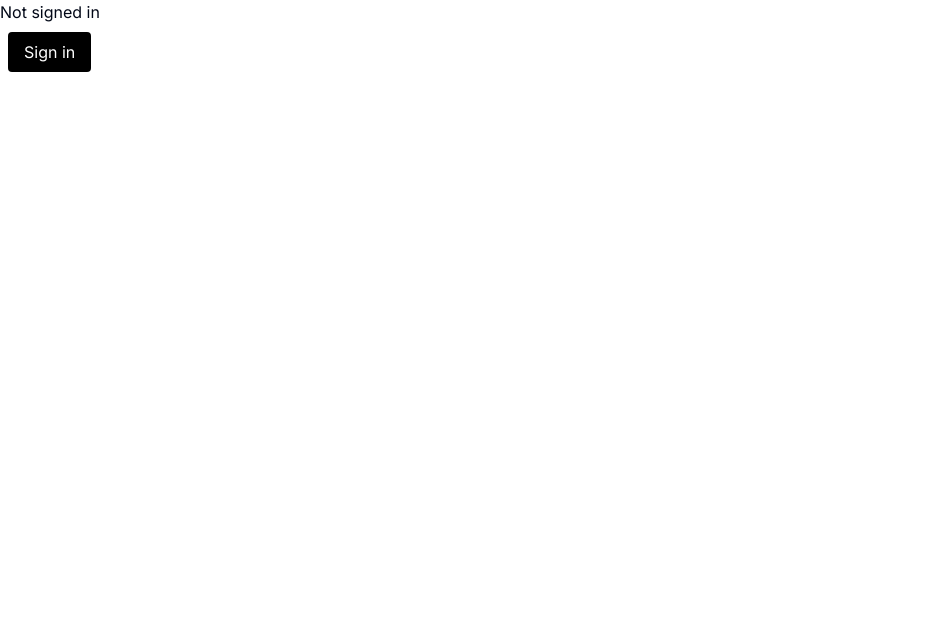
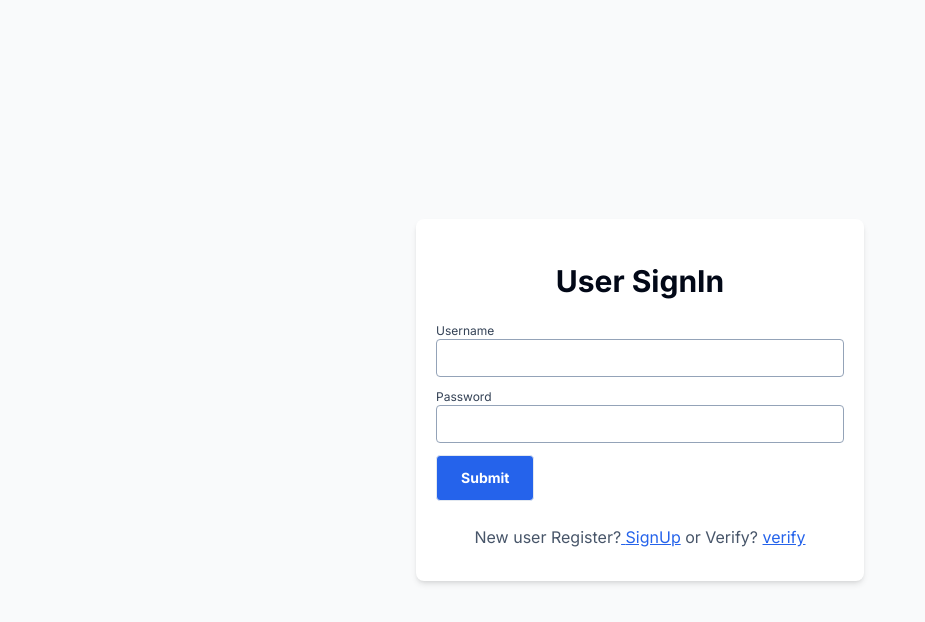
Before and after one commit to alihamza1221/NextJs-zero-to-Bootstrap, a Next.js app in the folder Next_Bootstrap/: page /sign-in in a window 1280 px wide. Shown: the top 622 px of the page, without its empty margins (0-925 px from the left). Built offline with nearby package versions, Linux system fonts and the light colour scheme; no server answers.

Commit message:
user sign in UI add

```diff
--- a/Next_Bootstrap/app/(auth)/sign-in/page.tsx
+++ b/Next_Bootstrap/app/(auth)/sign-in/page.tsx
@@ -1,25 +1,137 @@
 "use client";
 import { useSession, signIn, signOut } from "next-auth/react";
+import axios, { AxiosError } from "axios";
+import { useRouter } from "next/navigation";
+import { useForm } from "react-hook-form";
+import * as z from "zod";
+import { ApiResponse } from "@/types/ApiResponse";
+import { userSignInSchema } from "@/schemas/userSignInSchema";
 
-export default function Component() {
+import { zodResolver } from "@hookform/resolvers/zod";
+import Link from "next/link";
+import { toast } from "react-toastify";
+
+type SignInSchema = z.infer<typeof userSignInSchema>;
+
+export default function SignIn() {
   const { data: session } = useSession();
-  if (session) {
-    return (
-      <>
-        Signed in as {session.user.email} <br />
-        <button onClick={() => signOut()}>Sign out</button>
-      </>
-    );
-  }
-  return (
-    <>
-      Not signed in <br />
+  const router = useRouter();
+  const { handleSubmit, register, formState } = useForm<SignInSchema>({
+    defaultValues: {
+      identifier: "",
+      password: "",
+    },
+    mode: "onSubmit",
+    resolver: zodResolver(userSignInSchema),
+  });
+  const { errors } = formState;
+  const submitHandler = async (data: SignInSchema) => {
+    try {
+      const res = await signIn("credentials", {
+        redirect: false,
+        identifier: data.identifier,
+        password: data.password,
+      });
+      if (res?.error) {
+        if (res.error == "CredentialsSignin") {
+          toast.error("Invalid Credentials");
+        } else {
+          toast.error(res?.error);
+        }
+      }
+      if (res?.url) {
+        router.replace("/dashboard");
+        toast.success("Logged In Successfully");
+      }
+    } catch (error: any) {
+      toast.error(error?.message);
+    }
+  };
+
+  return !session ? (
+    <div className="flex bg-gray-50 flex-col justify-center min-h-screen items-center">
+      <form
+        onSubmit={handleSubmit(submitHandler)}
+        className="space-y-3 p-5 w-full max-w-md rounded-lg shadow-md m-auto bg-white"
+      >
+        <h1 className="text-center text-3xl my-6 font-bold ">User SignIn</h1>
+        <div>
+          <label className="block text-xs text-slate-700" htmlFor="identifier">
+            Username
+          </label>
+          <input
+            className="input-form-field"
+            type="text"
+            id="identifier"
+            {...register("identifier")}
+          />
+          <p
+            className={`${
+              errors.identifier ? "text-red-500" : "text-black"
+            } text-xs`}
+          >
+            {" "}
+            {errors.identifier && errors.identifier?.message}
+          </p>
+        </div>
+
+        <div>
+          <label className="block text-xs text-slate-700" htmlFor="identifier">
+            Password
+          </label>
+          <input
+            className="input-form-field"
+            type="password"
+            id="password"
+            {...register("password")}
+          />
+          <p
+            className={`${
+              errors.password ? "text-red-500" : "text-black"
+            } text-xs`}
+          >
+            {" "}
+            {errors.password && errors.password?.message}
+          </p>
+        </div>
+
+        <button
+          className="border box-border rounded-sm  px-6 bg-blue-600 hover:bg-blue-700 cursor-pointer p-3 mt-5 text-white font-bold text-sm active:border-black"
+          type="submit"
+        >
+          Submit
+        </button>
+        <span className="p-3  block text-center text-slate-600 mt-1">
+          New user Register?
+          <Link
+            className="underline hover:cursor-pointer text-blue-600"
+            href={"/sign-up"}
+          >
+            {" "}
+            SignUp
+          </Link>{" "}
+          or Verify?{" "}
+          <Link
+            className="underline hover:cursor-pointer text-blue-600"
+            href={"/verify/fghsdfg"}
+          >
+            {" "}
+            verify
+          </Link>
+        </span>
+      </form>
+    </div>
+  ) : (
+    <div className="flex bg-gray-50 flex-col justify-center min-h-screen items-center">
+      <h1 className="text-3xl font-bold">
+        You are already logged in as {session.user.username}
+      </h1>
       <button
-        className="m-2 bg-black text-white rounded-sm cursor-pointer hover:scale-105 transform transition-all duration-300 ease-in-out px-4 py-2"
-        onClick={() => signIn()}
+        onClick={() => signOut()}
+        className="border box-border rounded-sm  px-6 bg-blue-600 hover:bg-blue-700 cursor-pointer p-3 mt-5 text-white font-bold text-sm active:border-black"
       >
-        Sign in
+        Sign Out
       </button>
-    </>
+    </div>
   );
 }
--- a/Next_Bootstrap/app/api/auth/[...nextauth]/nextAuth-Options.ts
+++ b/Next_Bootstrap/app/api/auth/[...nextauth]/nextAuth-Options.ts
@@ -21,7 +21,7 @@ export const nextAuthOptions: NextAuthOptions = {
 
       async authorize(credentials: any): Promise<any> {
         await dbConnect();
-        const { email: CredEmail } = credentials;
+        const { email: CredEmail } = credentials.identifier;
 
         try {
           const user = await UserModel.findOne({
--- a/Next_Bootstrap/schemas/userSignInSchema.ts
+++ b/Next_Bootstrap/schemas/userSignInSchema.ts
@@ -1,6 +1,6 @@
 import { z } from "zod";
 
-export const userSignUpSchema = z.object({
+export const userSignInSchema = z.object({
   identifier: z.string(),
   password: z.string(),
 });
```
